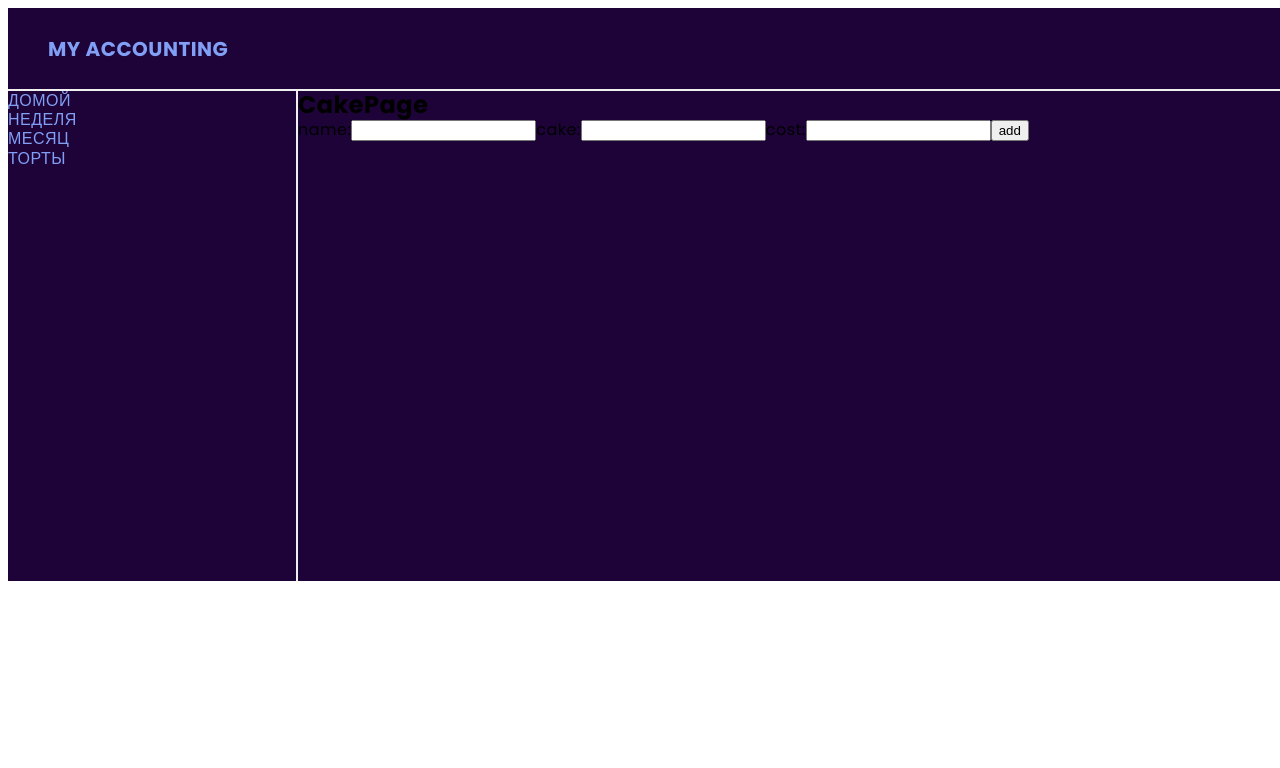
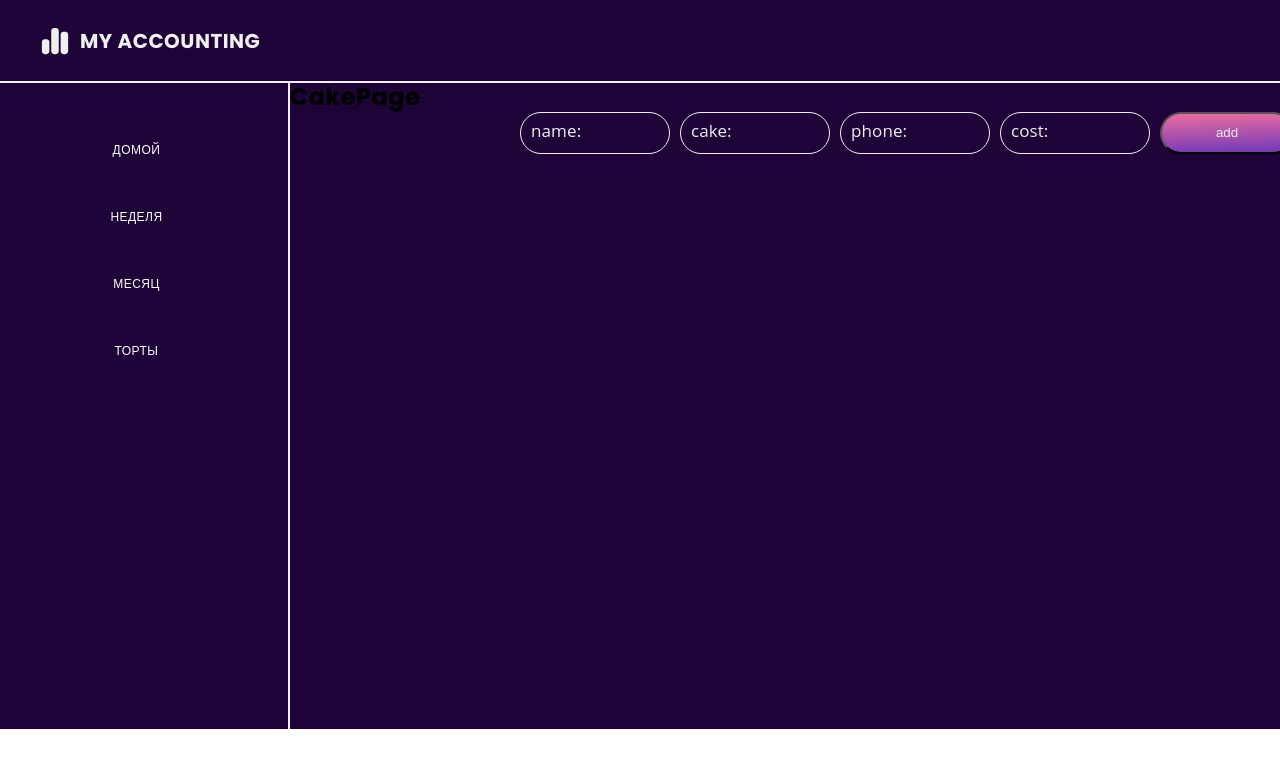
Before and after one commit to DenysPetrenk0/my_accounting, a React (Create React App) app: page /cake in a window 1280 px wide. Shown: the top 768 px of the page. Built offline with nearby package versions, Linux system fonts and the light colour scheme; a web font is replaced by a local one.

Commit message:
add form-cake style, base style

```diff
--- a/src/componets/addCake/AddCake.js
+++ b/src/componets/addCake/AddCake.js
@@ -1,11 +1,14 @@
 import React, {Component} from "react";
+import {AddCakeStyled} from "./AddCakeStyled";
+import colors from "../../style/colors";
 
 class AddCake extends Component {
 
     state = {
         name: "",
         cake: "",
-        cost: ""
+        cost: "",
+        phone: ""
     };
 
     onHandleChange = (event) => {
@@ -20,41 +23,50 @@ class AddCake extends Component {
     }
 
     render() {
-        const {name, cake, cost} = this.state;
+        const {name, cake, phone, cost} = this.state;
 
         return (
-            <form onSubmit={this.onSubmit}>
+            <AddCakeStyled onSubmit={this.onSubmit} colors = {colors}>
                 <label>
-                    name:
                     <input
                         value={name}
                         type="text"
                         name="name"
                         autoComplete="off"
                         onChange={this.onHandleChange}
+                        placeholder="name:"
                         required
                     />
-                    cake:
                     <input
                         value={cake}
                         type="text"
                         name="cake"
                         autoComplete="off"
                         onChange={this.onHandleChange}
+                        placeholder="cake:"
                         required
                     />
-                    cost:
+                    <input
+                        value={phone}
+                        type="tel"
+                        name="phone"
+                        autoComplete="off"
+                        onChange={this.onHandleChange}
+                        placeholder="phone:"
+                        required
+                    />
                     <input
                         value={cost}
                         type="number"
                         name="cost"
                         autoComplete="off"
                         onChange={this.onHandleChange}
+                        placeholder="cost:"
                         required
                     />
                     <button type="submit">add</button>
                 </label>
-            </form>
+            </AddCakeStyled>
         );
     }
 }
--- /dev/null
+++ b/src/componets/addCake/AddCakeStyled.js
@@ -0,0 +1,44 @@
+import styled from "styled-components";
+
+export const AddCakeStyled = styled.form `
+  margin-left: 230px;
+
+  input {
+    border: 1px solid ${(props) => props.colors.darkColors.text};
+    background-color: ${(props) => props.colors.darkColors.background};
+    width: 150px;
+    height: 42px;
+    border-radius: 30px;
+    margin-right: 10px;
+    padding-left: 10px;
+    font-family: 'Poppins';
+    font-style: normal;
+    font-weight: 400;
+    font-size: 14px;
+    line-height: 2;
+    letter-spacing: 0.1px;
+    color: ${(props) => props.colors.darkColors.text};
+
+    &::placeholder {
+      font-family: 'Open Sans';
+      font-style: normal;
+      font-weight: 400;
+      font-size: 17px;
+      line-height: 2;
+      letter-spacing: 0.1px;
+      color: ${(props) => props.colors.darkColors.text};
+    }
+  }
+
+  button {
+    width: 134px;
+    height: 42px;
+    border-radius: 30px;
+    color: ${(props) => props.colors.darkColors.text};
+    background: linear-gradient(178.18deg, #FD749B -13.56%, #281AC8 158.3%);
+
+    :hover {
+      transform: scale(1.1);
+    }
+  }
+`;
--- a/src/componets/content/ContentStyled.js
+++ b/src/componets/content/ContentStyled.js
@@ -1,5 +1,4 @@
 import styled from "styled-components";
 
 export const ContentStyled = styled.div `
-  height: 490px;
 `;
--- a/src/componets/header/Header.js
+++ b/src/componets/header/Header.js
@@ -1,12 +1,16 @@
 import React from "react";
 import {HeaderStyled} from "./HeaderStyled";
 import colors from "../../style/colors";
+import headerLogo from "../header/icon/headerLogo.svg"
 
 const Header = () => {
 
   return (
       <HeaderStyled colors={colors}>
-        <h1 className="headerLogo">My accounting</h1>
+        <svg className="header__logo__icon" height="30" width="30">
+           <use href={headerLogo + "#headerLogo"}></use>
+        </svg>
+        <h1 className="header__logo">My accounting</h1>
       </HeaderStyled>
   );
 };
--- a/src/componets/header/HeaderStyled.js
+++ b/src/componets/header/HeaderStyled.js
@@ -7,12 +7,19 @@ export const HeaderStyled = styled.header`
   display: flex;
   align-items: center;
   padding: 0 40px;
-  justify-content: space-between;
 
-  .headerLogo {
-    font-weight: 700;
-    font-size: 20px;
-    color: ${(props) => props.colors.darkColors.main};
-    text-transform: uppercase;
+  .header {
+
+    &__logo {
+      font-weight: 700;
+      font-size: 20px;
+      color: ${(props) => props.colors.darkColors.text};
+      text-transform: uppercase;
+    }
+
+    &__logo__icon {
+      margin-right: 10px;
+      fill: ${(props) => props.colors.darkColors.text};
+    }
   }
 `;
--- a/src/componets/main/MainStyled.js
+++ b/src/componets/main/MainStyled.js
@@ -1,6 +1,7 @@
 import styled from "styled-components";
 
 export const MainStyled = styled.main `
+  height: 646px;
   display: flex;
   background-color: ${(props) => props.colors.darkColors.background};
 `;
--- a/src/componets/navigation/Navigation.js
+++ b/src/componets/navigation/Navigation.js
@@ -7,10 +7,10 @@ const Navigation = () => {
     return(
         <NavigationStyled colors={colors}>
             {navigationRoutes.map(({path, name}) => (
-                <li key={path} className="headerListItem">
+                <li key={path} className="navListItem">
                     <NavLink
                         to={path}
-                        className="headerListLink"
+                        className="vanListLink"
                         activeClassName="activHeaderListLink"
                     >
                         {name}
--- a/src/componets/navigation/NavigationStyled.js
+++ b/src/componets/navigation/NavigationStyled.js
@@ -3,18 +3,34 @@ import styled from "styled-components";
 export const NavigationStyled = styled.ul`
   border-right: 2px solid ${(props) => props.colors.darkColors.text};
   width: 290px;
+  padding-top: 40px;
 
-  .headerListItem:not(:last-child) {
-    margin-right: 10px;
+  .navListItem {
+
   }
 
-  .headerListLink {
+  .navListItem:not(:last-child) {
+    margin-bottom: 13px;
+  }
+
+  .vanListLink {
+    display: flex;
+    align-items: center;
+    justify-content: center;
+    width: 273px;
+    height: 54px;
+    border-bottom-right-radius: 25px;
+    border-top-right-radius: 25px;
     text-decoration: none;
     text-transform: uppercase;
-    color: ${(props) => props.colors.darkColors.main};
+    color: ${(props) => props.colors.darkColors.title};
+    font-style: normal;
+    font-weight: 400;
+    font-size: 12px;
+    line-height: 1.5;
+  }
 
-    &:hover {
-      color: ${(props) => props.colors.darkColors.active};
-    }
-  }
+  .vanListLink:hover {
+    background: linear-gradient(178.18deg, #FD749B -13.56%, #281AC8 158.3%);
+}
 `;
--- a/src/index.css
+++ b/src/index.css
@@ -19,6 +19,7 @@ body {
   width: 100%;
   max-width: 100%;
   overflow-x: hidden;
+  margin: 0;
 }
 
 h1,
@@ -47,14 +48,6 @@ a {
   text-decoration: none;
 }
 
-.container {
-  max-width: 320px;
-  margin-left: auto;
-  margin-right: auto;
-  padding-right: 25px;
-  padding-left: 25px;
-}
-
 #root {
   position: relative;
 }
--- a/src/pages/cake/CakePage.js
+++ b/src/pages/cake/CakePage.js
@@ -1,13 +1,14 @@
 import React from "react";
 import AddCake from "../../componets/addCake/AddCake";
+import {CakePageStyled} from "./CakePageStyled";
 
 const CakePage = () => {
 
   return(
-      <>
+      <CakePageStyled>
           <h2>CakePage</h2>
           <AddCake />
-      </>
+      </CakePageStyled>
   );
 };
 
--- /dev/null
+++ b/src/pages/cake/CakePageStyled.js
@@ -0,0 +1,3 @@
+import styled from "styled-components";
+
+export const CakePageStyled = styled.div``;
--- a/src/style/colors.js
+++ b/src/style/colors.js
@@ -6,7 +6,7 @@ export const darkColors = {
   background: "#1E0338",
   text: "#F0F0F0",
   main: "#819FF5",
-  active: "#5F73A1",
+  active: "#FD749B",
   title: "#FFFFFF",
   label: "#DBD7D8",
   input: "#111111",
```
Also changed, not shown: src/componets/header/icon/headerLogo.svg (added).
